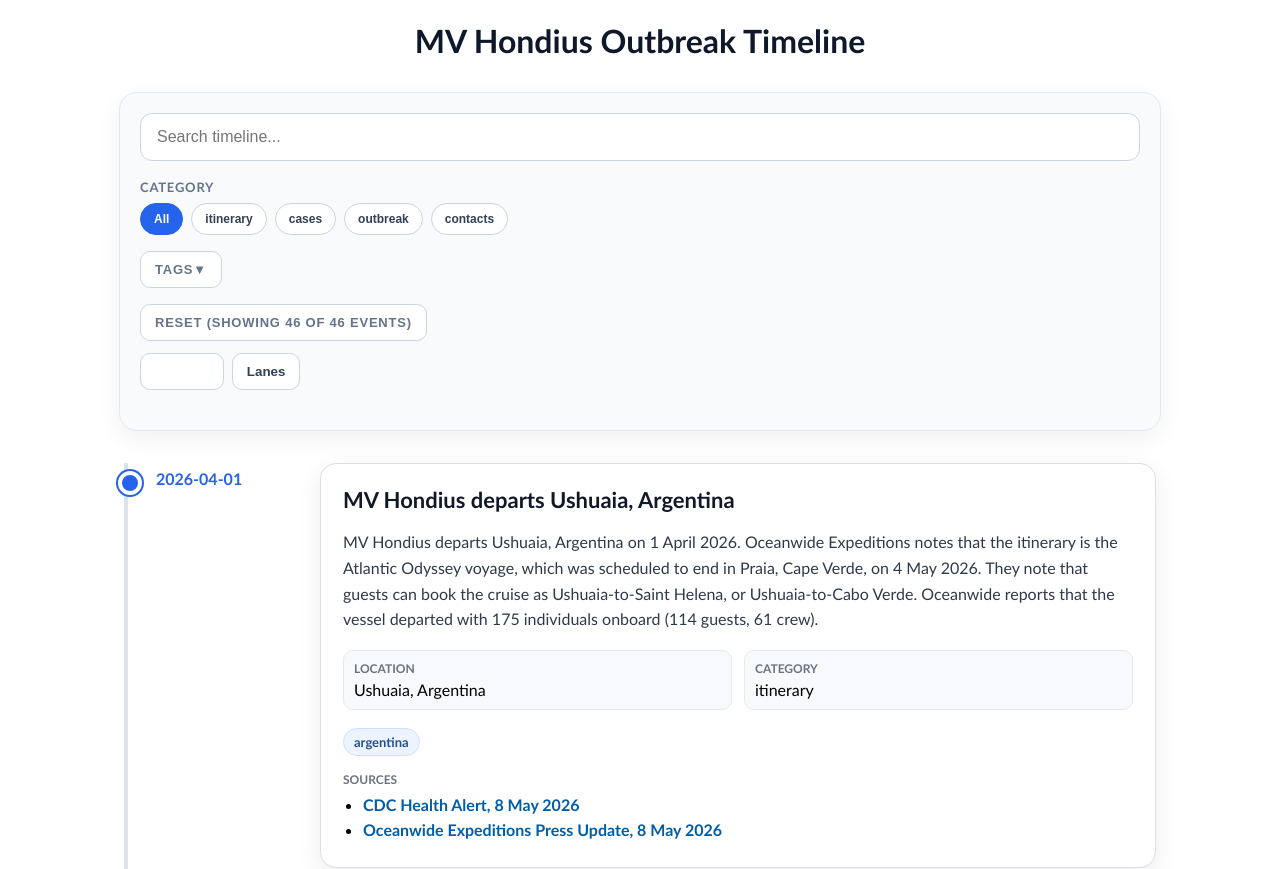
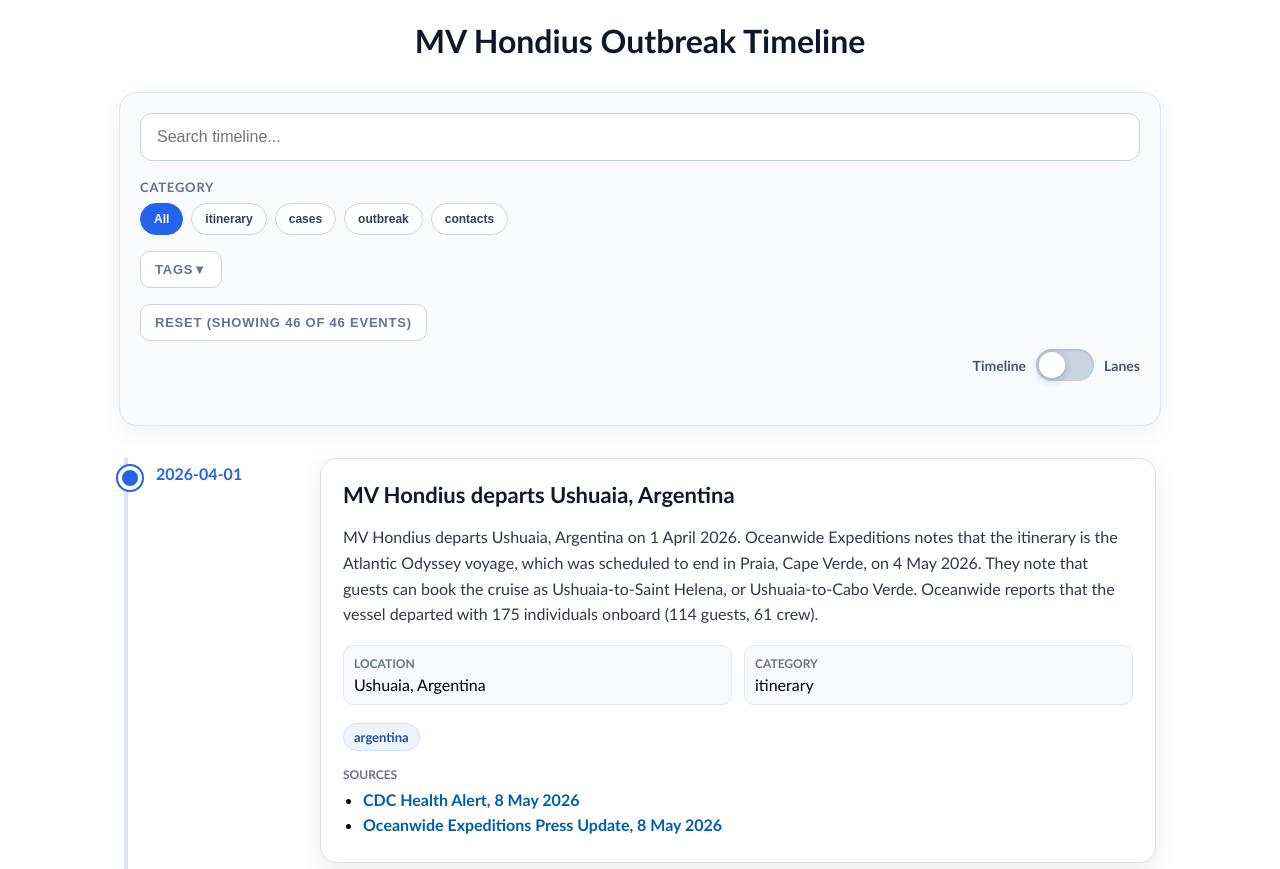
Before and after one commit to emtee10/hondius-outbreak-timeline, a React (Vite) app: page / in a window 1280 px wide. Shown: the top 869 px of the page. Built offline with nearby package versions, Linux system fonts and the light colour scheme.

Commit message:
More modern toggle design

```diff
--- a/src/App.jsx
+++ b/src/App.jsx
@@ -170,22 +170,21 @@
         >
           Reset (Showing {filteredItems.length} of {rawItems.length} events)
         </button>
-        <div className="view-toggle">
-          <button
-            type="button"
-            className={viewMode === "timeline" ? "view-button active" : "view-button"}
-            onClick={() => setViewMode("timeline")}
-          >
-            Timeline
-          </button>
+        <div className="view-switch-row">
+          <span className="view-switch-label">Timeline</span>
 
-          <button
-            type="button"
-            className={viewMode === "lanes" ? "view-button active" : "view-button"}
-            onClick={() => setViewMode("lanes")}
-          >
-            Lanes
-          </button>
+          <label className="view-switch">
+            <input
+              type="checkbox"
+              checked={viewMode === "lanes"}
+              onChange={(event) =>
+                setViewMode(event.target.checked ? "lanes" : "timeline")
+              }
+            />
+            <span className="view-switch-slider"></span>
+          </label>
+
+          <span className="view-switch-label">Lanes</span>
         </div>
       </section>
 
--- a/src/styles.css
+++ b/src/styles.css
@@ -228,25 +228,6 @@
   text-decoration: underline;
 }
 
-/* Toggle styling */
-
-.view-toggle {
-  max-width: 1000px;
-  margin: 0 auto 20px auto;
-  display: flex;
-  gap: 8px;
-}
-
-.view-button {
-  border: 1px solid #cbd5e1;
-  background: #ffffff;
-  color: #334155;
-  border-radius: 999px;
-  padding: 8px 14px;
-  font-weight: 700;
-  cursor: pointer;
-}
-
 /* Lane view styling */
 
 .view-button.active {
@@ -340,3 +321,69 @@
     grid-template-columns: 1fr;
   }
 }
+
+/* Switch toggle styling */
+
+.view-switch-row {
+  max-width: 1000px;
+  margin: 0 auto 24px auto;
+  display: flex;
+  align-items: center;
+  justify-content: flex-end;
+  gap: 10px;
+}
+
+.view-switch-label {
+  font-size: 14px;
+  font-weight: 800;
+  color: #475569;
+}
+
+.view-switch {
+  position: relative;
+  display: inline-block;
+  width: 58px;
+  height: 32px;
+}
+
+.view-switch input {
+  opacity: 0;
+  width: 0;
+  height: 0;
+}
+
+.view-switch-slider {
+  position: absolute;
+  cursor: pointer;
+  inset: 0;
+  background: #cbd5e1;
+  border-radius: 999px;
+  transition: 0.2s;
+  box-shadow: inset 0 1px 3px rgba(15, 23, 42, 0.18);
+}
+
+.view-switch-slider::before {
+  content: "";
+  position: absolute;
+  height: 26px;
+  width: 26px;
+  left: 3px;
+  top: 3px;
+  background: #ffffff;
+  border-radius: 50%;
+  transition: 0.2s;
+  box-shadow: 0 2px 8px rgba(15, 23, 42, 0.25);
+}
+
+.view-switch input:checked + .view-switch-slider {
+  background: #2563eb;
+}
+
+.view-switch input:checked + .view-switch-slider::before {
+  transform: translateX(26px);
+}
+
+.view-switch input:focus + .view-switch-slider {
+  outline: 3px solid rgba(37, 99, 235, 0.25);
+  outline-offset: 3px;
+}
```
